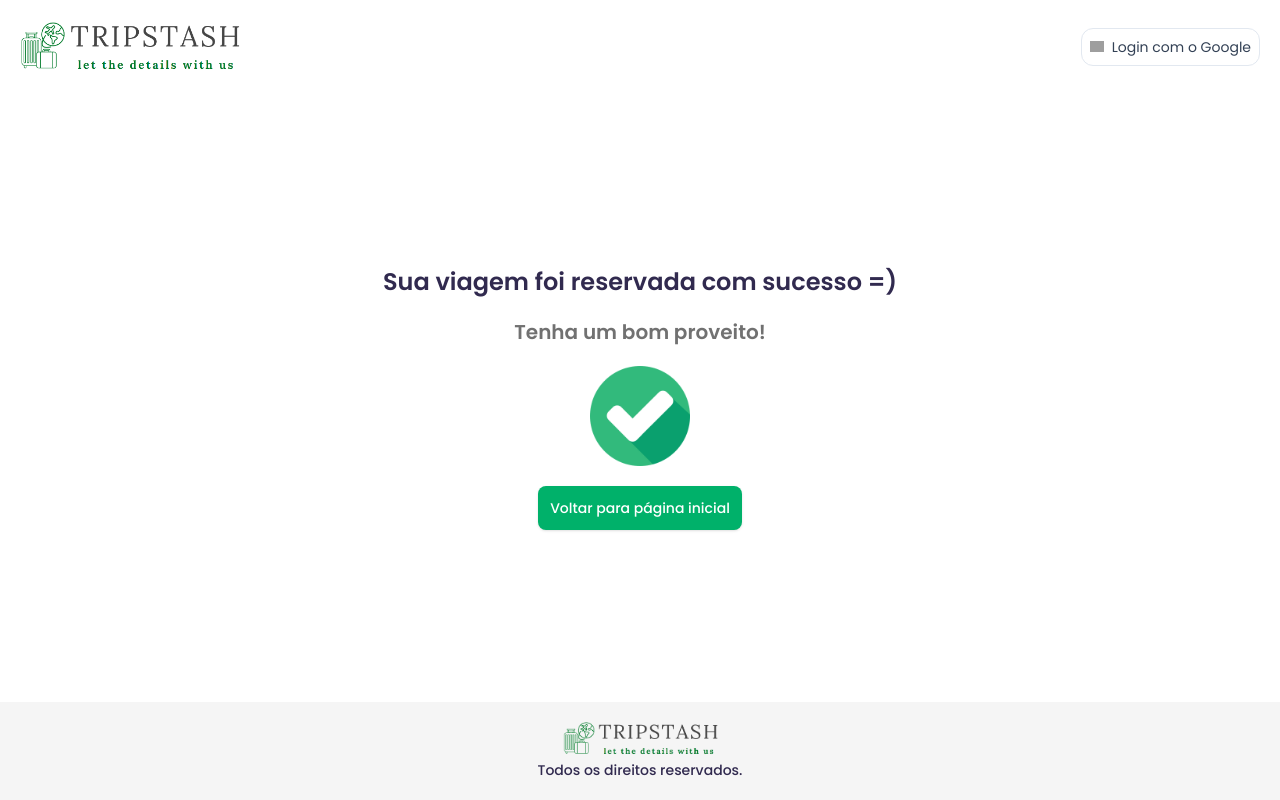
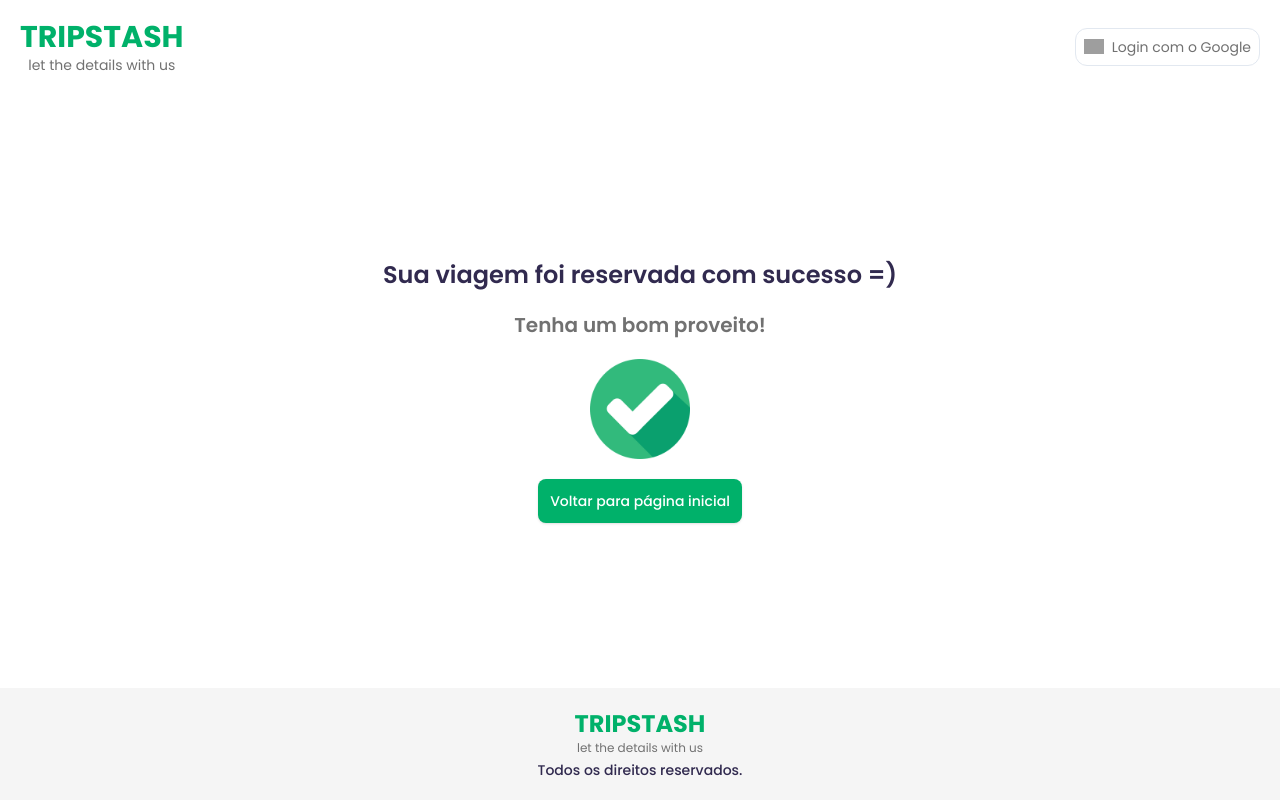
Before and after one commit to alissonbms/trips, a Next.js app: page /purchase/success in a window 1280 px wide. Built offline with nearby package versions, Linux system fonts and the light colour scheme; no server answers; grey boxes are pictures that could not be loaded.

Commit message:
style: change website logo

```diff
--- a/src/app/components/TripsSearch.tsx
+++ b/src/app/components/TripsSearch.tsx
@@ -64,6 +64,7 @@ const TripSearch = () => {
             placeholder="Hóspedes?"
             {...register("guests")}
             type="number"
+            className="w-full"
           />
 
           <Controller
@@ -75,6 +76,7 @@ const TripSearch = () => {
                 onValueChange={field.onChange}
                 value={field.value}
                 onBlur={field.onBlur}
+                className="w-full"
               />
             )}
           />
--- a/src/components/Footer.tsx
+++ b/src/components/Footer.tsx
@@ -4,7 +4,12 @@ import React from "react";
 const Footer = () => {
   return (
     <div className="flex flex-col justify-center items-center bg-walterWhite p-5 ">
-      <Image src="/logo-2.png" alt="tripstash" width={155} height={23} />
+      <div className="flex flex-col items-center justify-center leading-tight">
+        <h2 className="text-2xl text-primary font-bold">TRIPSTASH</h2>
+        <span className="text-grayPrimary text-xs">
+          let the details with us
+        </span>
+      </div>
       <p className="text-sm font-medium text-primaryDarker mt-1">
         Todos os direitos reservados.
       </p>
--- a/src/components/Header.tsx
+++ b/src/components/Header.tsx
@@ -28,10 +28,13 @@ const Header = () => {
   };
 
   return (
-    <div className="container mx-auto p-5 py-0 h-[93px] flex justify-between items-center">
+    <div className="container mx-auto p-5 py-0 h-[93px] flex justify-between items-center gap-12">
       <Link href="/">
-        <div className="relative w-[220px] h-[50px]">
-          <Image src="/logo.png" alt="tripstash" fill />
+        <div className="flex flex-col items-center justify-center leading-tight">
+          <h2 className="text-3xl text-primary font-bold">TRIPSTASH</h2>
+          <span className="text-grayPrimary text-sm">
+            let the details with us
+          </span>
         </div>
       </Link>
 
@@ -40,14 +43,14 @@ const Header = () => {
           onClick={handleLoginClick}
           className="px-2 py-2 border border-slate-200 rounded-xl text-slate-700 hover:border-slate-400 hover:text-slate-900 hover:shadow transition duration-150"
         >
-          <div className=" flex items-center justify-center gap-2">
+          <div className="flex items-center justify-center gap-2">
             <Image
               src="https://www.svgrepo.com/show/475656/google-color.svg"
               alt="google logo"
-              width={14}
-              height={14}
+              width={20}
+              height={20}
             />
-            <span className="text-sm">Login com o Google</span>
+            <span className="text-sm text-grayPrimary">Login com o Google</span>
           </div>
         </button>
       )}
```
Also changed, not shown: public/logo-2.png (deleted), public/logo.png (deleted).
